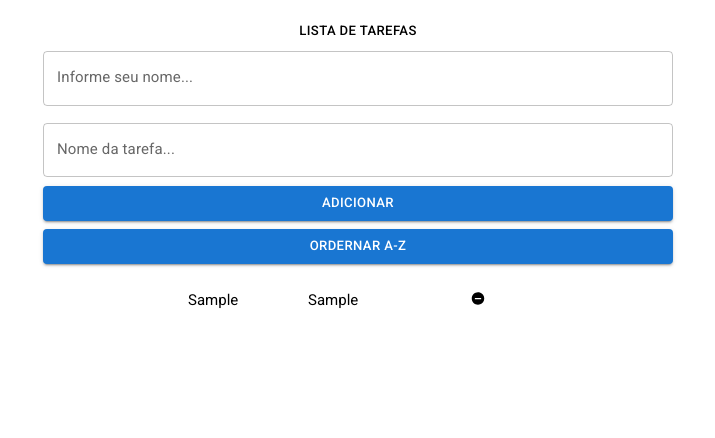
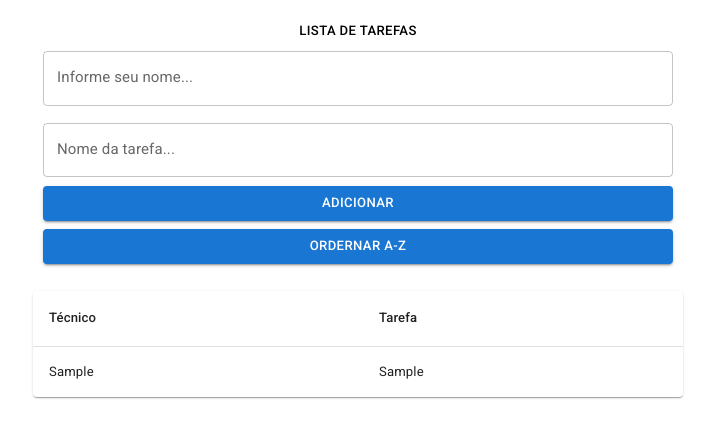
Before and after one commit to EuMarcel0/todo-list, a React (Vite) app: page / in a window 1280 px wide. Both pictures are taken after typing "Sample", "Sample" into the empty fields and a click on the button "ADICIONAR". Shown: the top 438 px of the page, without its empty margins (282-997 px from the left). Built offline with nearby package versions, Linux system fonts and the light colour scheme.

Commit message:
Studing: material ui forms, tables and buttons

```diff
--- a/package.json
+++ b/package.json
@@ -10,6 +10,7 @@
   "dependencies": {
     "@emotion/react": "^11.9.0",
     "@emotion/styled": "^11.8.1",
+    "@mui/icons-material": "^5.8.4",
     "@mui/material": "^5.8.3",
     "react": "^18.0.0",
     "react-dom": "^18.0.0",
--- a/src/components/List/list.tsx
+++ b/src/components/List/list.tsx
@@ -5,11 +5,11 @@
 
 import { useState, useEffect } from 'react';
 import { useTodoList, actions } from './reducerList';
-import { MdRemoveCircle } from 'react-icons/md';
-import { BodyContainer, Container, InputsArea, ListArea } from './style';
+import { BodyContainer, Container, InputsArea } from './style';
 import { Button, Typography } from '@mui/material';
 import { FormInputs } from '../Form/Form';
 import { Box } from '@mui/system';
+import { TableItems } from '../TableItems/TableItems';
 
 
 export const PersonList = () => {
@@ -18,6 +18,8 @@ export const PersonList = () => {
     const [name, setName] = useState('');
     const [job, setJob] = useState('');
     const [validate, setValidate] = useState(false);
+    const [tableItemstrue, setTableItemsTrue] = useState(false);
+
     const handleInputListName = (event: React.ChangeEvent<HTMLInputElement>) => {
         setName(event.target.value);
     };
@@ -35,7 +37,8 @@ export const PersonList = () => {
                     name: name,
                 }
             });
-        }else if(name === '' && job === ''){
+            setTableItemsTrue(true);
+        } else if (name === '' && job === '') {
             setValidate(true);
         }
         setName('');
@@ -49,13 +52,12 @@ export const PersonList = () => {
     };
 
     const handleEnterSendInput = (event: React.KeyboardEvent) => {
-        if(event.code === 'Enter' || event.code === 'NumpadEnter') {
-			handleInputAdd();
-		}
+        if (event.code === 'Enter' || event.code === 'NumpadEnter') {
+            handleInputAdd();
+        }
     };
 
     useEffect(() => {
-        handleOrderList();
         handleEnterSendInput;
         setValidate(false);
     }, [name, job]);
@@ -105,20 +107,7 @@ export const PersonList = () => {
                 </Box>
             </InputsArea>
             <Container >
-                {nameState.map((item, index) => (
-                    <ListArea key={index}>
-                        <div className="itemName">{item.name}</div>
-                        <div className="itemJob">{item.job}</div>
-                        <MdRemoveCircle className="deleteButton" onClick={() => dispatch({
-                            type: actions.delete,
-                            payload: {
-                                job: item.job,
-                                name: item.name
-                            }
-                        })}>Deletar
-                        </MdRemoveCircle>
-                    </ListArea>
-                ))}
+                <TableItems items={nameState} table={tableItemstrue}/>
             </Container>
         </BodyContainer>
     );
--- /dev/null
+++ b/src/components/TableItems/TableItems.tsx
@@ -0,0 +1,39 @@
+/* eslint-disable linebreak-style */
+/* eslint-disable no-case-declarations */
+/* eslint-disable indent */
+/* eslint-disable linebreak-style */
+
+import { Box, Button, Paper, Table, TableBody, TableCell, TableContainer, TableHead, TableRow, useMediaQuery, useTheme } from '@mui/material';
+import { TableItemsProps } from '../../types';
+
+export const TableItems = ({ items, table }: TableItemsProps) => {
+
+    const theme = useTheme();
+    const belowMd = useMediaQuery(theme.breakpoints.down('md'));
+
+    return (
+        <Box>
+            <TableContainer component={Paper}>
+                <Table sx={belowMd ? { minWidth: 400 } : { minWidth: 650 }} aria-label="list table">
+                    {table && (
+                        <TableHead>
+                            <TableRow>
+                                <TableCell align="left">Técnico</TableCell>
+                                <TableCell align="left">Tarefa</TableCell>
+                            </TableRow>
+                        </TableHead>
+                    )}
+                    {items.map((item, index) => (
+                        <TableBody key={index}>
+                            <TableRow sx={{ '&:last-child td, &:last-child th': { border: 0 } }}>
+                                <TableCell align="left">{item.name}</TableCell>
+                                <TableCell align="left">{item.job}</TableCell>
+                            </TableRow>
+                        </TableBody>
+                        ))
+                    }
+                </Table>
+            </TableContainer>
+        </Box>
+    );
+};
```
Also changed, not shown: src/types.ts (+8 -0 lines), 1 other file (tests, documents, lock files or other folders).
